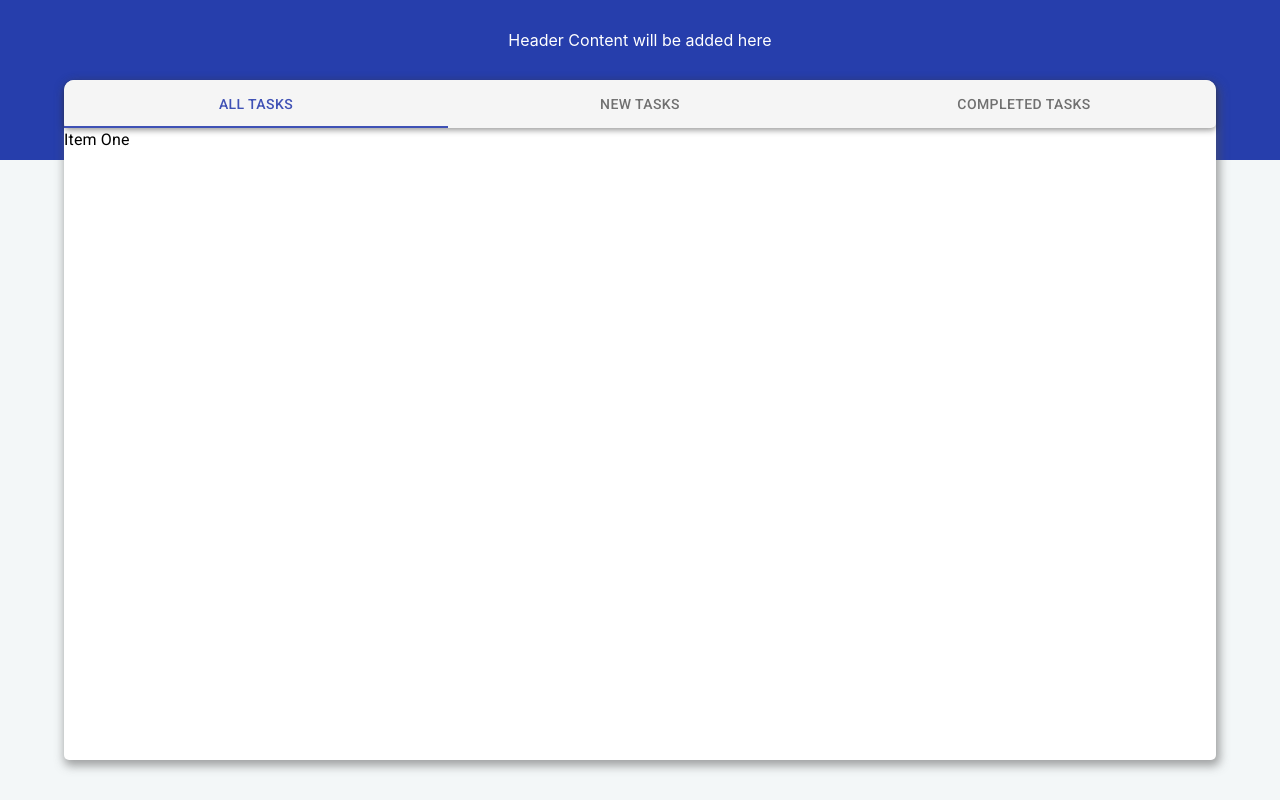
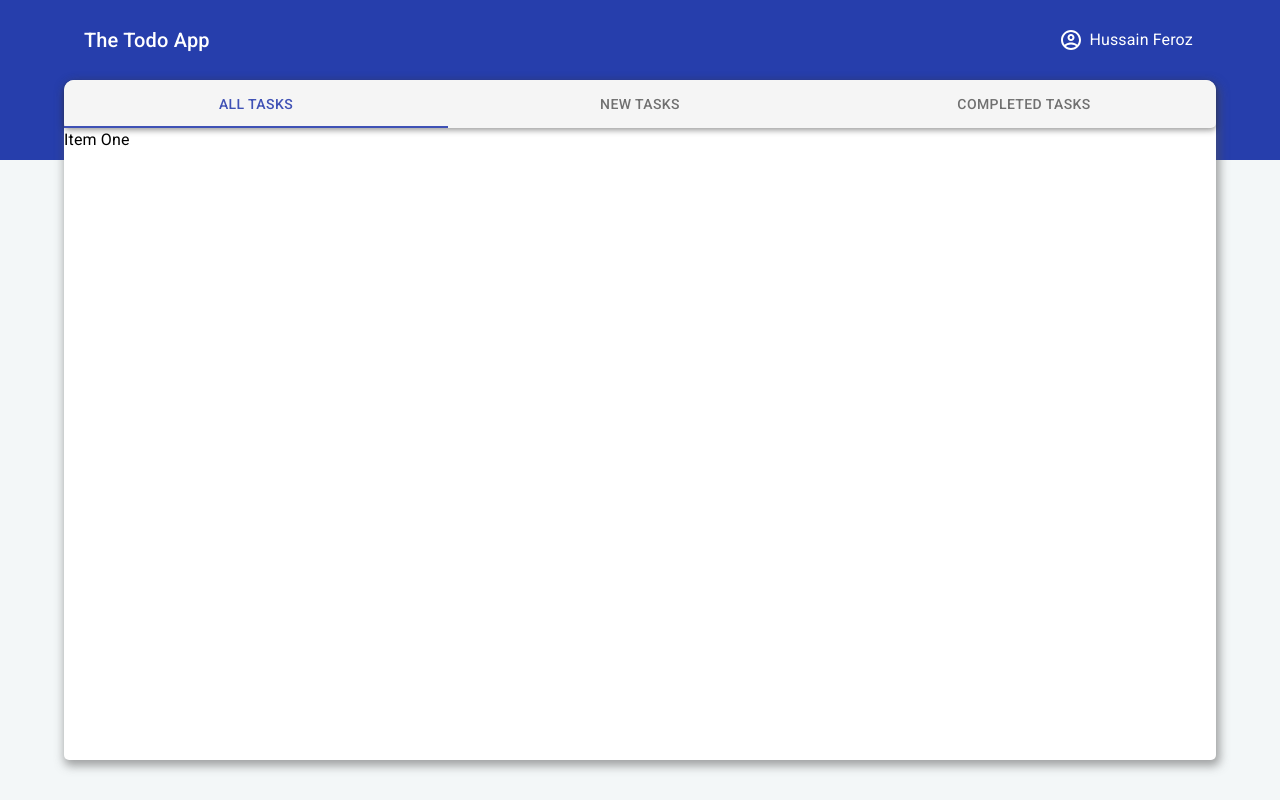
Before and after one commit to hussainferoz/Todo-App-React, a React (Create React App) app in the folder client/: page / in a window 1280 px wide. Built offline with nearby package versions, Linux system fonts and the light colour scheme.

Commit message:
todo page header content

```diff
--- a/client/src/app/components/Header.js
+++ b/client/src/app/components/Header.js
@@ -1,9 +1,20 @@
 import React from 'react';
+
+import { Typography } from '@material-ui/core';
+import { AccountCircleOutlined } from '@material-ui/icons';
 
 const header = () => {
 	return (
 		<div className="header__container">
-			<div className="header__bar">Header Content will be added here</div>
+			<div className="header__bar">
+				<div className="header__bar__left">
+					<Typography variant="h6">The Todo App</Typography>
+				</div>
+				<div className="header__bar__right">
+					<AccountCircleOutlined />
+					<Typography>Hussain Feroz</Typography>
+				</div>
+			</div>
 		</div>
 	);
 };
--- a/client/src/app/styles/components/header.css
+++ b/client/src/app/styles/components/header.css
@@ -8,9 +8,21 @@
 	height: 10vh;
 	width: 90vw;
 	display: flex;
-	justify-content: center;
+	justify-content: space-between;
 	align-items: center;
 	margin-right: auto;
 	margin-left: auto;
 	color: white;
 }
+
+.header__bar__left {
+	margin-left: 20px;
+}
+
+.header__bar__right {
+	margin-right: 20px;
+	display: flex;
+	justify-content: space-around;
+	flex-direction: row;
+	width: 140px;
+}
```
